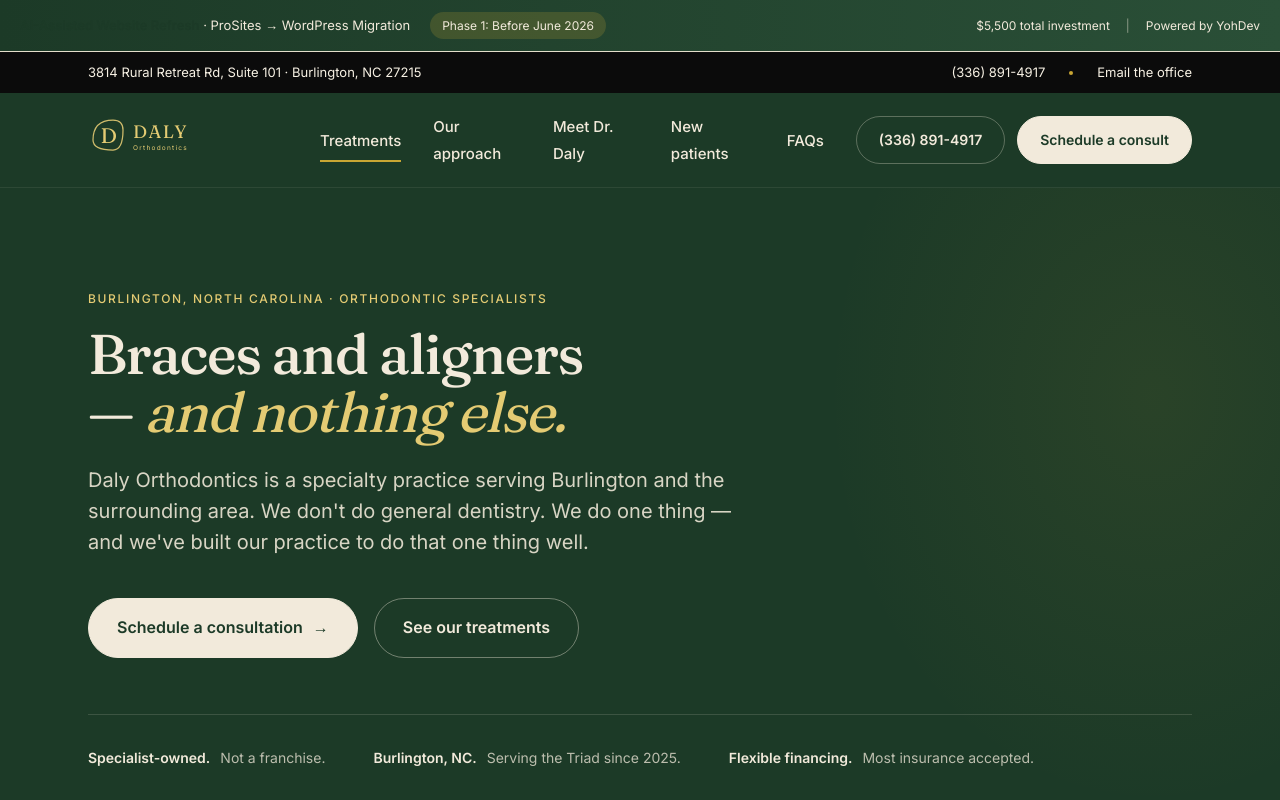
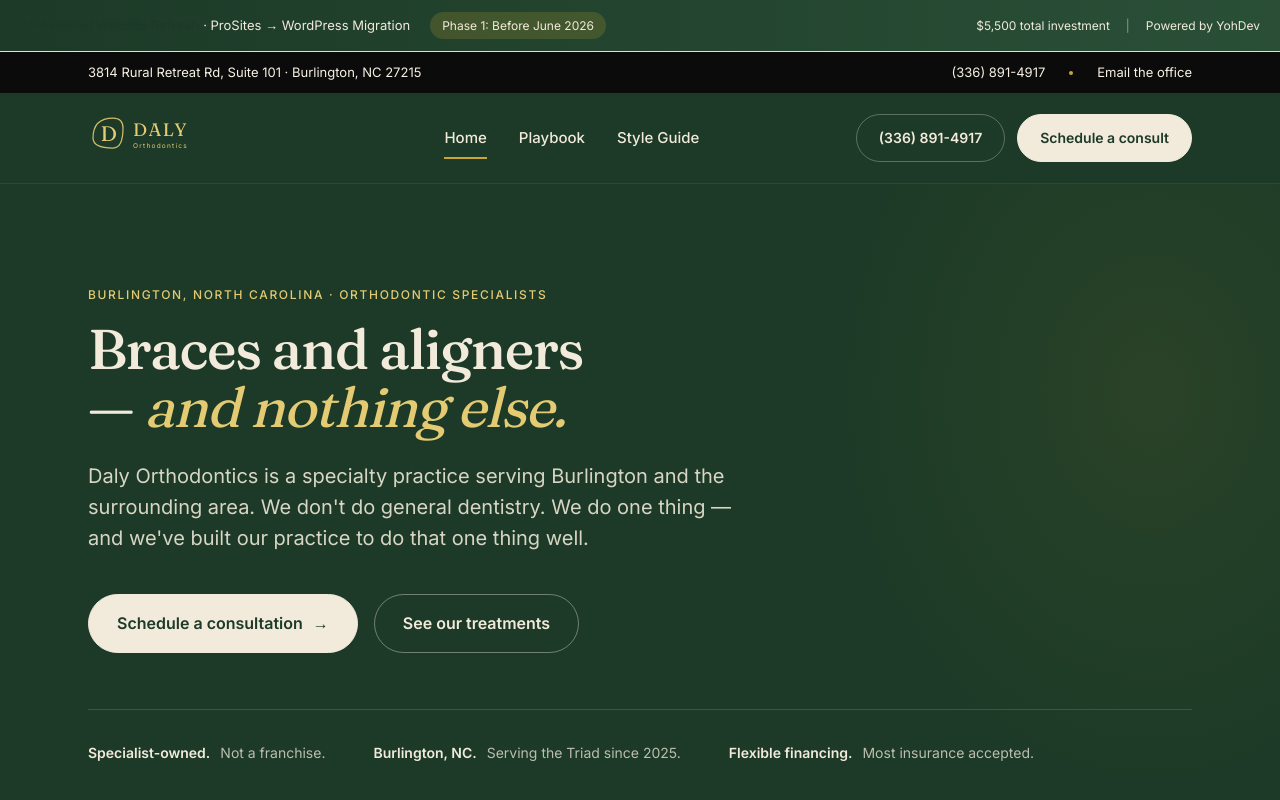
Before and after one commit to yohdev/yd-website-playbook, a website: page Sales Handoff — Daly Orthodontics/output/Homepage.html in a window 1280 px wide. Shown: the top 800 px of the page. Drawn offline with Linux system fonts and the light colour scheme.

Commit message:
Simplify navigation to only show Home, Playbook, and Style Guide
- Replaced Treatments, Our approach, Meet Dr. Daly, New patients, FAQs with:
  - Home (Homepage.html)
  - Playbook (Playbook.html)
  - Style Guide (Style Guide.html)
- Updated logo links to point to Homepage.html instead of #

```diff
--- a/Sales Handoff — Daly Orthodontics/output/Homepage.html
+++ b/Sales Handoff — Daly Orthodontics/output/Homepage.html
@@ -684,7 +684,7 @@
 <!-- Primary nav -->
 <nav class="nav" aria-label="Primary">
   <div class="container">
-    <a href="#" class="logo" aria-label="Daly Orthodontics — home">
+    <a href="Homepage.html" class="logo" aria-label="Daly Orthodontics — home">
       <svg viewBox="0 0 400 100" width="200" height="50" xmlns="http://www.w3.org/2000/svg" aria-hidden="true">
         <!-- D Mark with circle -->
         <g>
@@ -701,11 +701,9 @@
       </svg>
     </a>
     <ul class="nav-links" role="list">
-      <li><a href="#services" class="active">Treatments</a></li>
-      <li><a href="#approach">Our approach</a></li>
-      <li><a href="#doctor">Meet Dr. Daly</a></li>
-      <li><a href="#process">New patients</a></li>
-      <li><a href="#faq">FAQs</a></li>
+      <li><a href="Homepage.html" class="active">Home</a></li>
+      <li><a href="Playbook.html">Playbook</a></li>
+      <li><a href="Style Guide.html">Style Guide</a></li>
     </ul>
     <div class="nav-cta">
       <a href="tel:+13368914917" class="btn btn-secondary" style="color:var(--cream);border-color:rgba(242,234,219,0.3)">(336) 891-4917</a>
@@ -954,7 +952,7 @@
   <div class="container">
     <div class="cols">
       <div class="brand-col">
-        <a href="#" class="logo" aria-label="Daly Orthodontics — home">
+        <a href="Homepage.html" class="logo" aria-label="Daly Orthodontics — home">
           <svg viewBox="0 0 400 100" width="200" height="50" xmlns="http://www.w3.org/2000/svg" aria-hidden="true">
             <!-- D Mark with circle -->
             <g>
```
